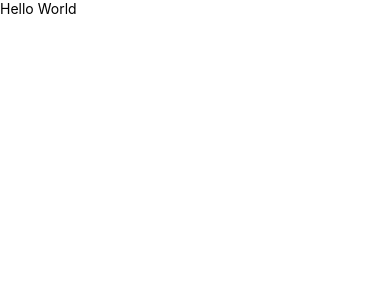
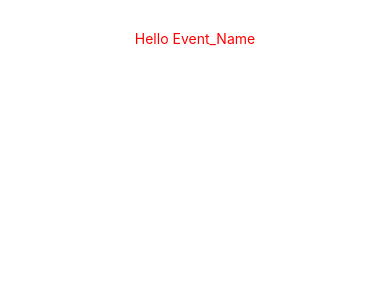
Before and after one commit to jguadagno/building-applications-with-react-native, a React Native app in the folder ReactNativeEvent/: screen / in a window 390 px wide. Shown: the top 300 px of the page. Built offline with nearby package versions, Linux system fonts and the light colour scheme.

Commit message:
Hello World - Styles

```diff
--- a/ReactNativeEvent/App.js
+++ b/ReactNativeEvent/App.js
@@ -1,17 +1,28 @@
 import React, { Component } from 'react';
 import {
   Text,
-  View
+  View,
+  StyleSheet
 } from 'react-native';
 
 export default class HelloWorld extends Component {
   render() {
     return (
-      <View>
-        <Text>
-          Hello World
+      <View style={styles.center}>
+        <Text style={styles.red}>
+          Hello Event_Name
         </Text>
       </View>
     );
   }
 }
+
+const styles = StyleSheet.create({
+  red: {
+    color: 'red',
+  },
+  center: {
+    alignItems: 'center',
+    paddingTop: 30, // For iOS
+  }
+});
```
